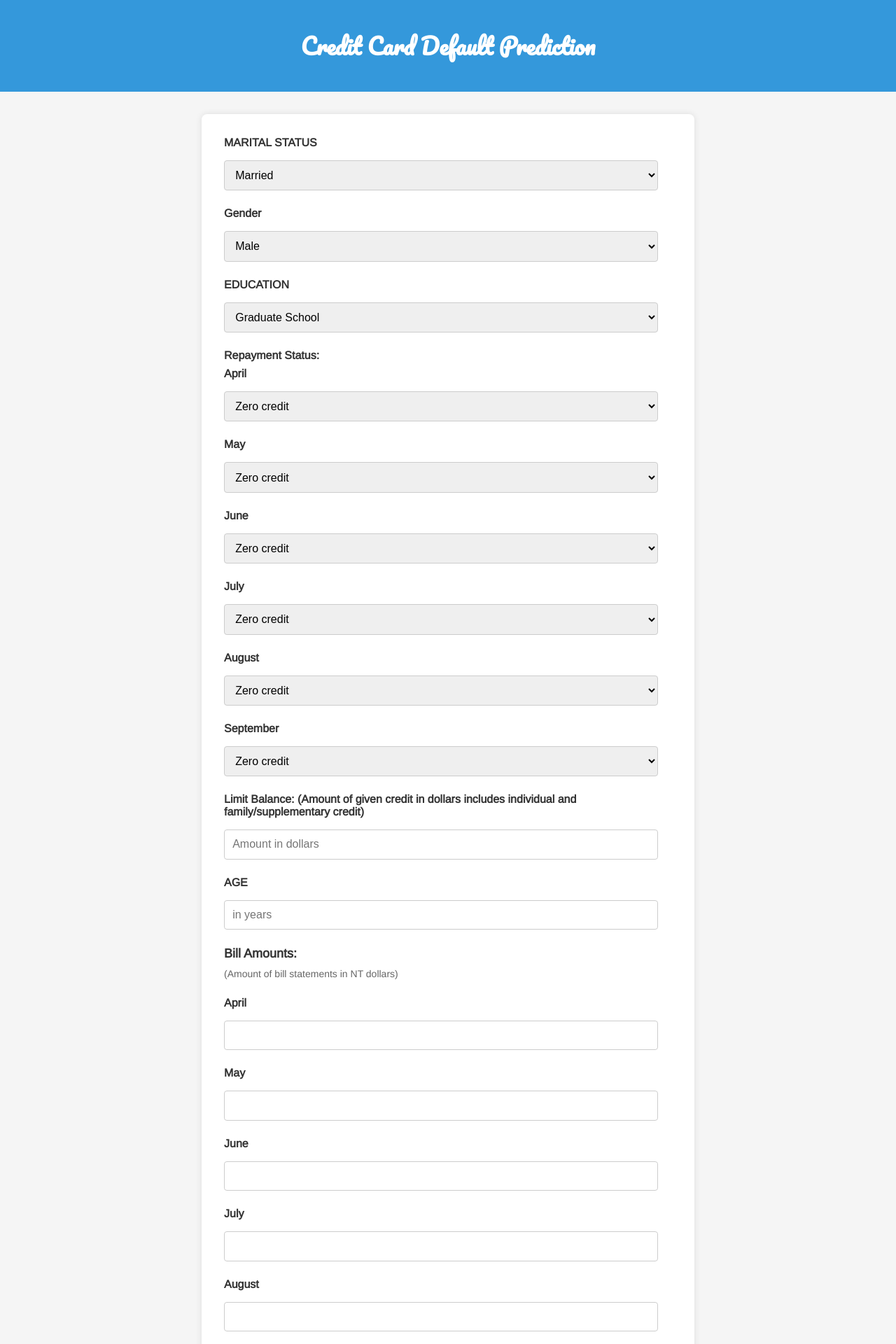
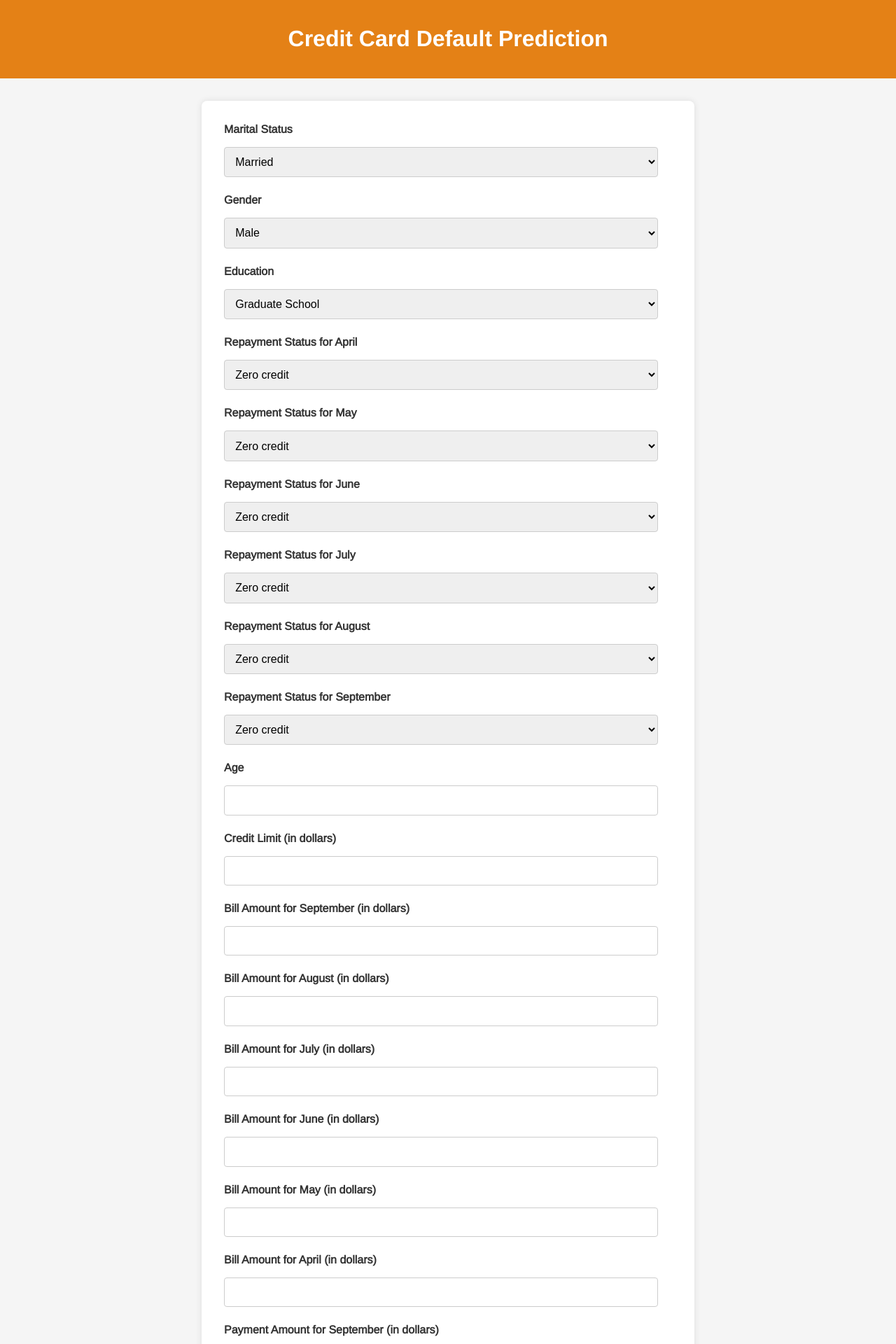
Before and after one commit to rahulyadav7000/Credit-Card-Defaulter-Prediction, a Python web app: template templates/form.html in a window 1280 px wide. Shown: the top 1920 px of the page at 70% size. Run offline with Jinja, Linux system fonts and the light colour scheme; the template is opened without the code that fills it, so the values that code supplies are empty.

Commit message:
template

```diff
--- a/templates/form.html
+++ b/templates/form.html
@@ -16,11 +16,11 @@
     }
 
     header {
-      background-color: #3498db;
+      background-color: #e48116;
       color: #fff;
       text-align: center;
       padding: 1em 0;
-      font-family: 'Pacifico', cursive;
+      font-family: 'Helvetica', monospace;
     }
 
     .predict {
@@ -54,8 +54,8 @@
     }
 
     input[type="submit"] {
-      background-color: palevioletred;
-      color: #523030;
+      background-color: #3498db;
+      color: #fff;
       padding: 1em 2em;
       cursor: pointer;
       border: none;
@@ -78,17 +78,13 @@
         <h1>Credit Card Default Prediction</h1>
     </header>
     <div class="predict">
-        <form action="/" method="POST">
-
-
+        <form action="/predict" method="POST">
             {% if error_message %}
             <p style="color: red;">{{ error_message }}</p>
             {% endif %}
 
-
-
             <div class="form-group">
-                <label for="MARRIAGE">MARITAL STATUS</label>
+                <label for="MARRIAGE">Marital Status</label>
                 <select id="MARRIAGE" name="MARRIAGE">
                     <option value="1">Married</option>
                     <option value="2">Single</option>
@@ -106,7 +102,7 @@
             </div>
 
             <div class="form-group">
-                <label for="EDUCATION">EDUCATION</label>
+                <label for="EDUCATION">Education</label>
                 <select name="EDUCATION" id="EDUCATION">
                     <option value="1">Graduate School</option>
                     <option value="2">University</option>
@@ -118,210 +114,187 @@
                 </select>
             </div>
 
-
-            <div class="pay-group">
-                <label for="PAY">Repayment Status:</label>
-
             <div class="form-group">
-                    <label for="PAY_6">April</label>
+                <label for="PAY_6">Repayment Status for April</label>
                 <select name="PAY_6" id="PAY_6">
                     <option value="-2">Zero credit</option>
                     <option value="-1">Full Payment paid</option>
                     <option value="0">Minimum payment paid</option>
                     <option value="1">Payment delay for one month</option>
-                        <option value="2">Payment delay for two month</option>
-                        <option value="3">Payment delay for three month</option>
-                        <option value="4">Payment delay for four month</option>
-                        <option value="5">Payment delay for five month</option>
-                        <option value="6">Payment delay for six month</option>
-                        <option value="7">Payment delay for seven month</option>
-                        <option value="8">Payment delay for eight month</option>
+                    <option value="2">Payment delay for two months</option>
+                    <option value="3">Payment delay for three months</option>
+                    <option value="4">Payment delay for four months</option>
+                    <option value="5">Payment delay for five months</option>
+                    <option value="6">Payment delay for six months</option>
+                    <option value="7">Payment delay for seven months</option>
+                    <option value="8">Payment delay for eight months</option>
                     <option value="9">Payment delay for nine months and above</option>
                 </select>
             </div>
 
             <div class="form-group">
-              <label for="PAY_5">May</label>
+                <label for="PAY_5">Repayment Status for May</label>
                 <select name="PAY_5" id="PAY_5">
                     <option value="-2">Zero credit</option>
                     <option value="-1">Full Payment paid</option>
                     <option value="0">Minimum payment paid</option>
                     <option value="1">Payment delay for one month</option>
-                  <option value="2">Payment delay for two month</option>
-                  <option value="3">Payment delay for three month</option>
-                  <option value="4">Payment delay for four month</option>
-                  <option value="5">Payment delay for five month</option>
-                  <option value="6">Payment delay for six month</option>
-                  <option value="7">Payment delay for seven month</option>
-                  <option value="8">Payment delay for eight month</option>
+                    <option value="2">Payment delay for two months</option>
+                    <option value="3">Payment delay for three months</option>
+                    <option value="4">Payment delay for four months</option>
+                    <option value="5">Payment delay for five months</option>
+                    <option value="6">Payment delay for six months</option>
+                    <option value="7">Payment delay for seven months</option>
+                    <option value="8">Payment delay for eight months</option>
                     <option value="9">Payment delay for nine months and above</option>
                 </select>
             </div>
 
             <div class="form-group">
-              <label for="PAY_4">June</label>
+                <label for="PAY_4">Repayment Status for June</label>
                 <select name="PAY_4" id="PAY_4">
                     <option value="-2">Zero credit</option>
                     <option value="-1">Full Payment paid</option>
                     <option value="0">Minimum payment paid</option>
                     <option value="1">Payment delay for one month</option>
-                <option value="2">Payment delay for two month</option>
-                <option value="3">Payment delay for three month</option>
-                <option value="4">Payment delay for four month</option>
-                <option value="5">Payment delay for five month</option>
-                <option value="6">Payment delay for six month</option>
-                <option value="7">Payment delay for seven month</option>
-                <option value="8">Payment delay for eight month</option>
+                    <option value="2">Payment delay for two months</option>
+                    <option value="3">Payment delay for three months</option>
+                    <option value="4">Payment delay for four months</option>
+                    <option value="5">Payment delay for five months</option>
+                    <option value="6">Payment delay for six months</option>
+                    <option value="7">Payment delay for seven months</option>
+                    <option value="8">Payment delay for eight months</option>
                     <option value="9">Payment delay for nine months and above</option>
                 </select>
             </div>
 
             <div class="form-group">
-              <label for="PAY_3">July</label>
+                <label for="PAY_3">Repayment Status for July</label>
                 <select name="PAY_3" id="PAY_3">
                     <option value="-2">Zero credit</option>
                     <option value="-1">Full Payment paid</option>
                     <option value="0">Minimum payment paid</option>
                     <option value="1">Payment delay for one month</option>
-                <option value="2">Payment delay for two month</option>
-                <option value="3">Payment delay for three month</option>
-                <option value="4">Payment delay for four month</option>
-                <option value="5">Payment delay for five month</option>
-                <option value="6">Payment delay for six month</option>
-                <option value="7">Payment delay for seven month</option>
-                <option value="8">Payment delay for eight month</option>
+                    <option value="2">Payment delay for two months</option>
+                    <option value="3">Payment delay for three months</option>
+                    <option value="4">Payment delay for four months</option>
+                    <option value="5">Payment delay for five months</option>
+                    <option value="6">Payment delay for six months</option>
+                    <option value="7">Payment delay for seven months</option>
+                    <option value="8">Payment delay for eight months</option>
                     <option value="9">Payment delay for nine months and above</option>
                 </select>
             </div>
 
             <div class="form-group">
-              <label for="PAY_2">August</label>
+                <label for="PAY_2">Repayment Status for August</label>
                 <select name="PAY_2" id="PAY_2">
                     <option value="-2">Zero credit</option>
                     <option value="-1">Full Payment paid</option>
                     <option value="0">Minimum payment paid</option>
                     <option value="1">Payment delay for one month</option>
-                <option value="2">Payment delay for two month</option>
-                <option value="3">Payment delay for three month</option>
-                <option value="4">Payment delay for four month</option>
-                <option value="5">Payment delay for five month</option>
-                <option value="6">Payment delay for six month</option>
-                <option value="7">Payment delay for seven month</option>
-                <option value="8">Payment delay for eight month</option>
+                    <option value="2">Payment delay for two months</option>
+                    <option value="3">Payment delay for three months</option>
+                    <option value="4">Payment delay for four months</option>
+                    <option value="5">Payment delay for five months</option>
+                    <option value="6">Payment delay for six months</option>
+                    <option value="7">Payment delay for seven months</option>
+                    <option value="8">Payment delay for eight months</option>
                     <option value="9">Payment delay for nine months and above</option>
                 </select>
             </div>
 
             <div class="form-group">
-              <label for="PAY_0">September</label>
+                <label for="PAY_0">Repayment Status for September</label>
                 <select name="PAY_0" id="PAY_0">
                     <option value="-2">Zero credit</option>
                     <option value="-1">Full Payment paid</option>
                     <option value="0">Minimum payment paid</option>
                     <option value="1">Payment delay for one month</option>
-                <option value="2">Payment delay for two month</option>
-                <option value="3">Payment delay for three month</option>
-                <option value="4">Payment delay for four month</option>
-                <option value="5">Payment delay for five month</option>
-                <option value="6">Payment delay for six month</option>
-                <option value="7">Payment delay for seven month</option>
-                <option value="8">Payment delay for eight month</option>
+                    <option value="2">Payment delay for two months</option>
+                    <option value="3">Payment delay for three months</option>
+                    <option value="4">Payment delay for four months</option>
+                    <option value="5">Payment delay for five months</option>
+                    <option value="6">Payment delay for six months</option>
+                    <option value="7">Payment delay for seven months</option>
+                    <option value="8">Payment delay for eight months</option>
                     <option value="9">Payment delay for nine months and above</option>
                 </select>
             </div>
 
-
             <div class="form-group">
-                    <label for="LIMIT_BAL">Limit Balance: <span>(Amount of given credit in dollars includes individual and family/supplementary credit)</span></label>
-                    <input type="text" id="LIMIT_BAL" name="LIMIT_BAL" placeholder="Amount in dollars">
+                <label for="AGE">Age</label>
+                <input type="number" id="AGE" name="AGE" min="18" required>
             </div>
 
             <div class="form-group">
-                    <label for="AGE">AGE</label>
-                    <input type="text" id="AGE" name="AGE" placeholder="in years"><br>
+                <label for="LIMIT_BAL">Credit Limit (in dollars)</label>
+                <input type="number" id="LIMIT_BAL" name="LIMIT_BAL" required>
             </div>
 
             <div class="form-group">
-                    <label style="font-size: 18px; font-weight: bold;">Bill Amounts:</label>
-                    <span style="font-size: 14px; color: #666;">(Amount of bill statements in NT dollars)</span>
-                </div>
-
-
-                <div class="pay-subgroup">
-
-                  <div class="form-group">
-                  <label for="BILL_AMT6">April</label>
-                  <input type="text" id="BILL_AMT1" name="BILL_AMT6"><br>
+                <label for="BILL_AMT1">Bill Amount for September (in dollars)</label>
+                <input type="number" id="BILL_AMT1" name="BILL_AMT1" required>
             </div>
 
             <div class="form-group">
-                  <label for="BILL_AMT5">May</label>
-                  <input type="text" id="BILL_AMT5" name="BILL_AMT5"><br>
+                <label for="BILL_AMT2">Bill Amount for August (in dollars)</label>
+                <input type="number" id="BILL_AMT2" name="BILL_AMT2" required>
             </div>
 
             <div class="form-group">
-                  <label for="BILL_AMT4">June</label>
-                  <input type="text" id="BILL_AMT4" name="BILL_AMT4"><br>
+                <label for="BILL_AMT3">Bill Amount for July (in dollars)</label>
+                <input type="number" id="BILL_AMT3" name="BILL_AMT3" required>
             </div>
 
             <div class="form-group">
-                  <label for="BILL_AMT3">July</label>
-                  <input type="text" id="BILL_AMT3" name="BILL_AMT3"><br>
+                <label for="BILL_AMT4">Bill Amount for June (in dollars)</label>
+                <input type="number" id="BILL_AMT4" name="BILL_AMT4" required>
             </div>
 
             <div class="form-group">
-                  <label for="BILL_AMT2">August</label>
-                  <input type="text" id="BILL_AMT2" name="BILL_AMT2"><br>
+                <label for="BILL_AMT5">Bill Amount for May (in dollars)</label>
+                <input type="number" id="BILL_AMT5" name="BILL_AMT5" required>
             </div>
 
             <div class="form-group">
-                  <label for="BILL_AMT1">September</label>
-                  <input type="text" id="BILL_AMT1" name="BILL_AMT1"><br>
-                  </div>
-
-
-
-                <div class="form-group">
-                    <label style="font-size: 18px; font-weight: bold;">Previous Payments:</label>
-                    <span style="font-size: 14px; color: #666;">(Amount of previous payments(in NT Dollar))</span>
-                </div>
-              </div>
-
-              <div class="pay-subgroup">
-
-                <div class="form-group">
-                <label for="PAY_AMT6">April</label>
-                <input type="text" id="PAY_AMT6" name="PAY_AMT6"><br>
+                <label for="BILL_AMT6">Bill Amount for April (in dollars)</label>
+                <input type="number" id="BILL_AMT6" name="BILL_AMT6" required>
             </div>
 
             <div class="form-group">
-                <label for="PAY_AMT5">May</label>
-                <input type="text" id="PAY_AMT5" name="PAY_AMT5"><br>
+                <label for="PAY_AMT1">Payment Amount for September (in dollars)</label>
+                <input type="number" id="PAY_AMT1" name="PAY_AMT1" required>
             </div>
 
             <div class="form-group">
-                <label for="PAY_AMT4">June</label>
-                <input type="text" id="PAY_AMT4" name="PAY_AMT4"><br>
+                <label for="PAY_AMT2">Payment Amount for August (in dollars)</label>
+                <input type="number" id="PAY_AMT2" name="PAY_AMT2" required>
             </div>
 
             <div class="form-group">
-                <label for="PAY_AMT3">July</label>
-                <input type="text" id="PAY_AMT3" name="PAY_AMT3"><br>
+                <label for="PAY_AMT3">Payment Amount for July (in dollars)</label>
+                <input type="number" id="PAY_AMT3" name="PAY_AMT3" required>
             </div>
 
             <div class="form-group">
-                <label for="PAY_AMT2">August</label>
-                <input type="text" id="PAY_AMT2" name="PAY_AMT2"><br>
+                <label for="PAY_AMT4">Payment Amount for June (in dollars)</label>
+                <input type="number" id="PAY_AMT4" name="PAY_AMT4" required>
             </div>
 
             <div class="form-group">
-                <label for="PAY_AMT1">September</label>
-                <input type="text" id="PAY_AMT1" name="PAY_AMT1"><br>
-                </div>
+                <label for="PAY_AMT5">Payment Amount for May (in dollars)</label>
+                <input type="number" id="PAY_AMT5" name="PAY_AMT5" required>
             </div>
 
+            <div class="form-group">
+                <label for="PAY_AMT6">Payment Amount for April (in dollars)</label>
+                <input type="number" id="PAY_AMT6" name="PAY_AMT6" required>
+            </div>
 
-                <button type="submit" style="display: block; margin: auto;">Submit</button>
+            <div class="form-group">
+                <input type="submit" value="Predict">
+            </div>
         </form>
     </div>
 </body>
```
Lines whose indentation alone changed are shown as unchanged.
